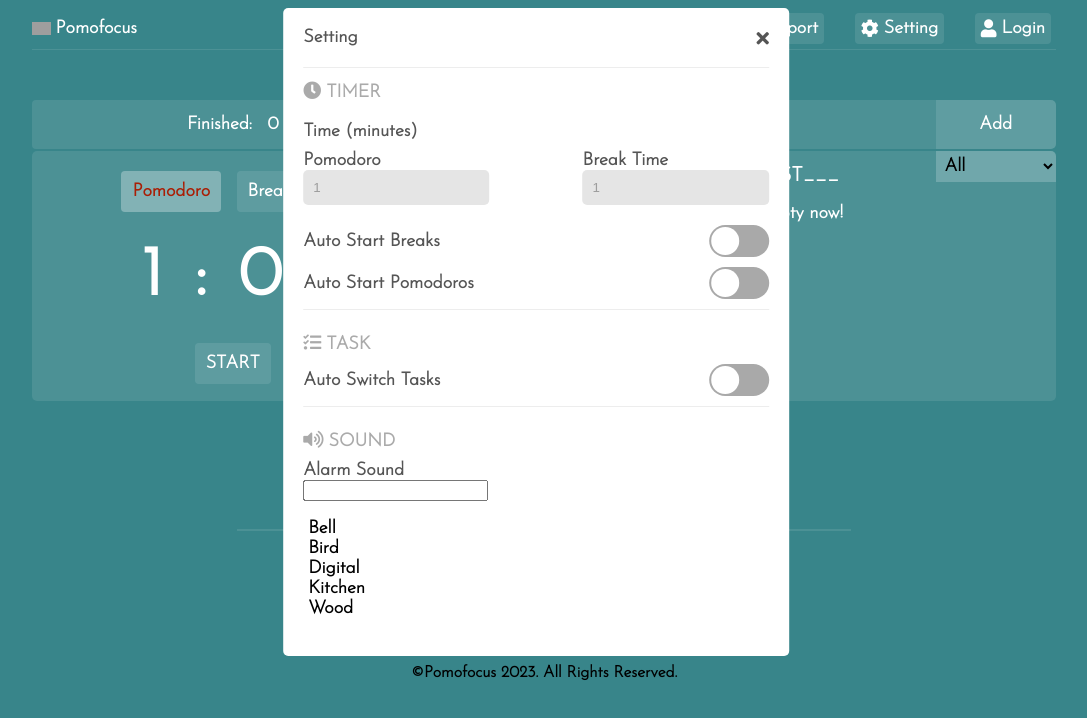
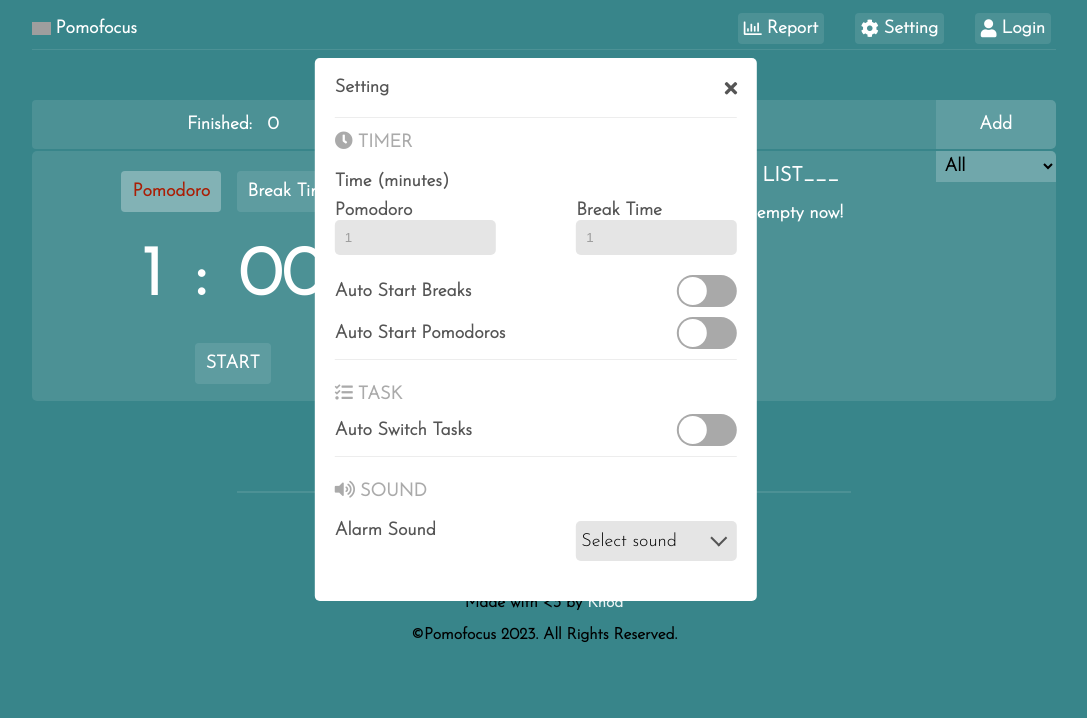
Before and after one commit to vnakhoa/Pomofocus-App-khoa-, a plain HTML site: page index.html in a window 1280 px wide. Both pictures are taken after a click on the button "Setting". Shown: the whole page, without its empty margins (104-1191 px from the left). Drawn offline with nearby package versions, Linux system fonts and the light colour scheme; grey boxes are pictures that could not be loaded.

Commit message:
Pomodoro app

```diff
--- a/index.html
+++ b/index.html
@@ -86,14 +86,14 @@
             <div class="form_sound_main">
                 <h4 class="alarm_sound">Alarm Sound</h4>
                 <div class="alarm_sound_dropdown">
-                    <input class="select_sound">
-                    <ul>
-                        <li>Bell</li>
-                        <li>Bird</li>
-                        <li>Digital</li>
-                        <li>Kitchen</li>
-                        <li>Wood</li>
-                    </ul>
+                    <input class="select_sound" placeholder="Select sound" readonly>
+                    <div class="list_sound">
+                        <div onclick="getValue('Bell')">Bell</div>
+                        <div onclick="getValue('Bird')">Bird</div>
+                        <div onclick="getValue('Digital')">Digital</div>
+                        <div onclick="getValue('Kitchen')">Kitchen</div>
+                        <div onclick="getValue('Wood')">Wood</div>
+                    </div>
                 </div>
             </div>
         </div>
--- a/script.js
+++ b/script.js
@@ -477,11 +477,7 @@
 document.querySelector(".setting").addEventListener('click', openSetting);
 
 function openSetting() {
-    if(document.querySelector('.display_Block')) {
-        document.querySelector('.display_Block').classList.remove('display_Block');
-    }
-
-    document.querySelector('.form_setting').classList.add('display_Block');
+    document.querySelector('.form_setting').classList.toggle('display_Block');
 
     // add position fixed for card .total_container
     document.querySelector('.total_container').classList.add("position_fixed");
@@ -536,3 +532,22 @@
             break;
     }
 }
+
+
+// Click to set sound
+document.querySelector('.alarm_sound_dropdown').addEventListener('click', ()=>{
+    document.querySelector('.list_sound').classList.toggle('display_Block');
+
+})
+
+// Click to choose Alarm Sound
+let listSound = document.querySelector('.list_sound').childNodes;
+function getValue(sound){
+    document.querySelector('.select_sound').value = sound;
+}
+
+// listSound.forEach((sound, i) =>{
+//     sound.addEventListener('click', ()=>{
+//         document.querySelector('.select_sound').value =
+//     })
+// })
--- a/style.css
+++ b/style.css
@@ -108,7 +108,7 @@
 
 /* ======= Absolute SETTING Timeer when click it =========*/
 .form_setting{
-    width: 40%;
+    width: 35%;
     margin: 0 auto;
     background-color: var(--white);
     padding: 20px;
@@ -117,9 +117,14 @@
     overflow: auto;
 
     position: absolute;
-    top: 8%;
+    top: 50px;
     left: 50%;
     transform: translateX(-50%);
+    display: none;
+}
+
+/* hide scroll bar */
+.form_setting::-webkit-scrollbar {
     display: none;
 }
 
@@ -274,7 +279,7 @@
 .form_setting .setting_sound{
     display: flex;
     align-items: center;
-    margin-bottom: 10px;
+    margin-bottom: 20px;
     color: var(--dark_seting_color);
     font-weight: bold;
 }
@@ -283,6 +288,88 @@
     padding-top: 5px;
     margin: 0 0 0 5px;
 }
+
+/* form sound */
+.form_sound{
+    margin-bottom: 20px;
+}
+
+.form_sound .form_sound_main{
+    display: flex;
+    justify-content: space-between;
+}
+
+.form_sound .alarm_sound_dropdown{
+    width: 40%;
+    height: 40px;
+    position: relative;
+    pointer-events: none;
+}
+
+.form_sound .alarm_sound_dropdown .select_sound{
+    font-family: var(--font_family);
+    font-size: 18px;
+    width: 100%;
+    height: 40px;
+    min-width: 60px;
+    display: block;
+    padding: 5px;
+    color: black;
+    border: none;
+    background-color: rgba(85, 85, 85, 0.15);
+    outline: none;
+    border-radius: 5px;
+    margin: 0;
+    position: absolute;
+    top: 0;
+    left: 0;
+    right: 0;
+    bottom: 0;
+}
+
+.form_sound .alarm_sound_dropdown .select_sound:hover{
+    background-color: rgba(85, 85, 85, 0.3);
+}
+
+.form_sound .alarm_sound_dropdown::before{
+    content: "";
+    position: absolute;
+    width: 6px;
+    height: 6px;
+    left: 85%;
+    top: 50%;
+    transform: translateY(-75%) rotateZ(45deg);
+    border: 2px solid var(--setting_color);
+    border-left: transparent;
+    border-top: transparent;
+    z-index: 5;
+    padding: 2px;
+    margin-right: 2px;
+    cursor: pointer;
+    pointer-events: visible;
+}
+
+.list_sound{
+    position: absolute;
+    top: 41px;
+    width: 100%;
+    background-color: var(--border_color);
+
+    display: none;
+}
+
+
+.form_sound .alarm_sound_dropdown .list_sound div{
+    padding: 5px;
+    border-radius: 5px;
+    cursor: pointer;
+}
+
+.form_sound .alarm_sound_dropdown .list_sound div:hover{
+    background-color: var(--dark_seting_color);
+}
+
+
 
 
 
@@ -584,7 +671,7 @@
 footer{
     width: 80%;
     margin: 0 auto;
-    margin-top: 10%;
+    margin-top: 7%;
     font-size: 1rem;
 }
 
@@ -625,7 +712,8 @@
 .display_Block{
     display: block;
     transition: 0.5s;
-    z-index: 1;
+    z-index: 5;
+    position: absolute;
 }
 
 /* Position Fixed */
```
